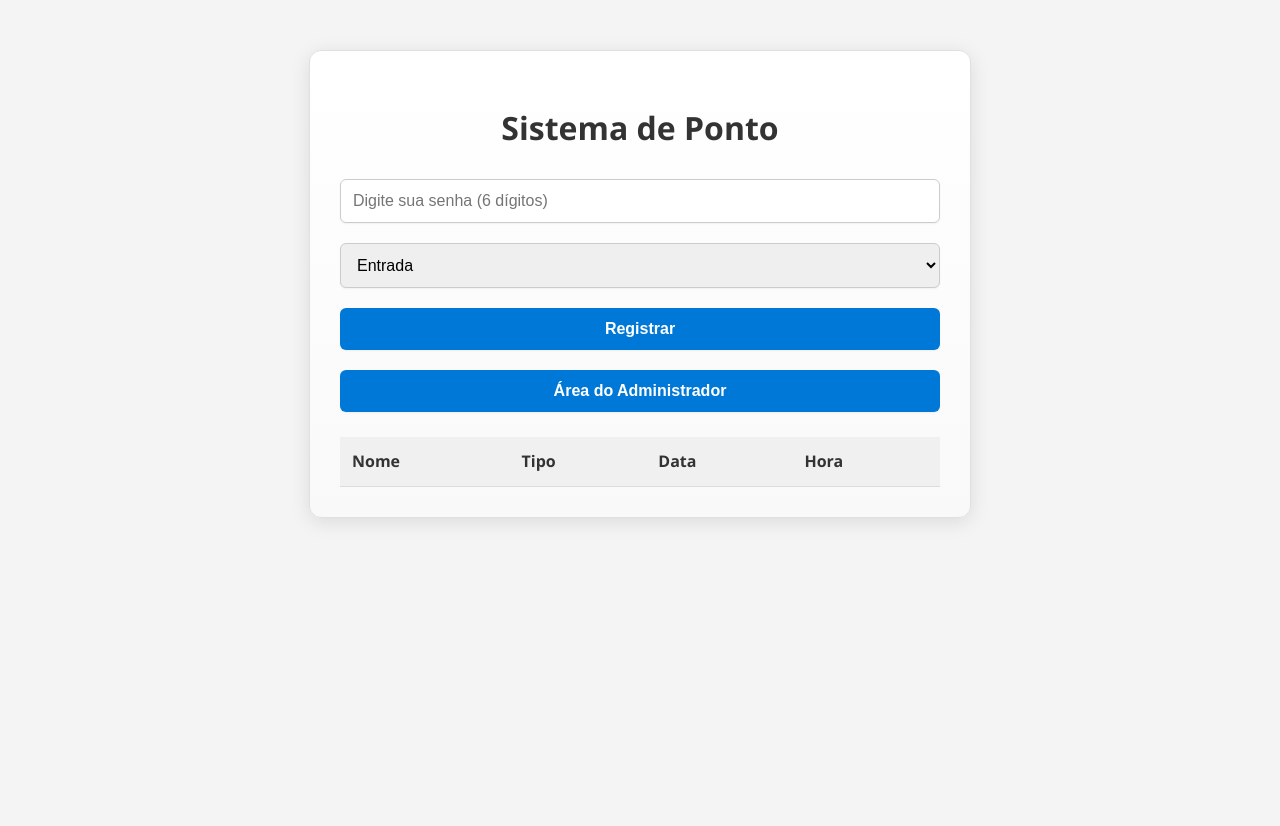
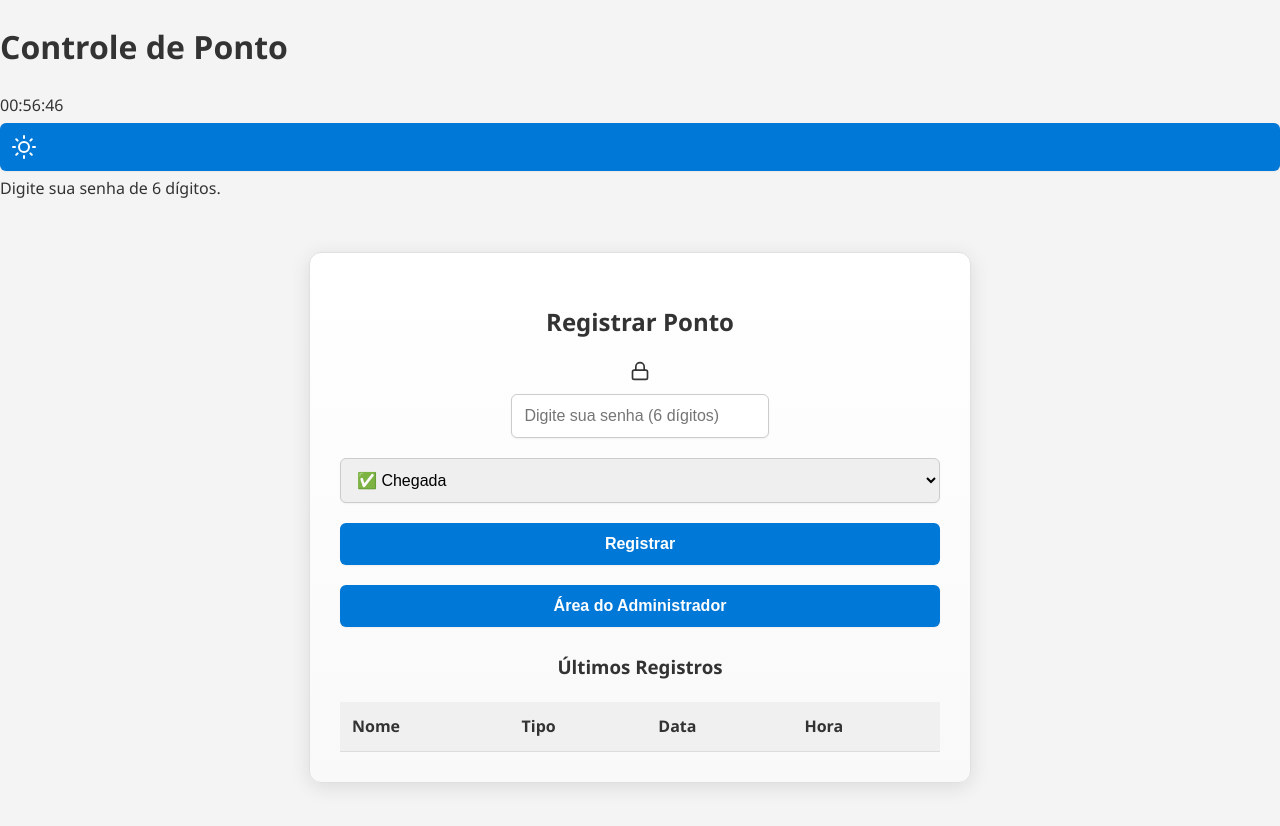
Before and after one commit to ojavaluc/Folha-de-Ponto-Msolnet, a plain HTML site: page index.html in a window 1280 px wide. Both pictures are taken after a click on the button "Registrar". Before the commit the page ends 800 px from the top, so only its background shows below. Drawn offline with Linux system fonts and the light colour scheme.

Commit message:
Update index.html

```diff
--- a/index.html
+++ b/index.html
@@ -2,23 +2,51 @@
 <html lang="pt-BR">
 <head>
   <meta charset="UTF-8" />
-  <title>Sistema de Ponto</title>
+  <meta name="viewport" content="width=device-width, initial-scale=1.0">
+  <title>Controle de Ponto</title>
+
+  <link rel="preconnect" href="https://fonts.googleapis.com">
+  <link rel="preconnect" href="https://fonts.gstatic.com" crossorigin>
+  <link href="https://fonts.googleapis.com/css2?family=Poppins:wght@400;500;600&display=swap" rel="stylesheet">
+
   <link rel="stylesheet" href="style.css" />
 </head>
 <body>
+
+  <header>
+    <div class="header-container">
+      <h1>Controle de Ponto</h1>
+      <div class="header-right">
+        <div id="clock">00:00:00</div>
+        <button id="theme-toggle">
+          <svg id="theme-icon-sun" xmlns="http://www.w3.org/2000/svg" width="24" height="24" viewBox="0 0 24 24" fill="none" stroke="currentColor" stroke-width="2" stroke-linecap="round" stroke-linejoin="round"><circle cx="12" cy="12" r="5"></circle><line x1="12" y1="1" x2="12" y2="3"></line><line x1="12" y1="21" x2="12" y2="23"></line><line x1="4.22" y1="4.22" x2="5.64" y2="5.64"></line><line x1="18.36" y1="18.36" x2="19.78" y2="19.78"></line><line x1="1" y1="12" x2="3" y2="12"></line><line x1="21" y1="12" x2="23" y2="12"></line><line x1="4.22" y1="19.78" x2="5.64" y2="18.36"></line><line x1="18.36" y1="5.64" x2="19.78" y2="4.22"></line></svg>
+          <svg id="theme-icon-moon" xmlns="http://www.w3.org/2000/svg" width="24" height="24" viewBox="0 0 24 24" fill="none" stroke="currentColor" stroke-width="2" stroke-linecap="round" stroke-linejoin="round" style="display: none;"><path d="M21 12.79A9 9 0 1 1 11.21 3 7 7 0 0 0 21 12.79z"></path></svg>
+        </button>
+      </div>
+    </div>
+  </header>
+
+  <div id="feedback-message" class="feedback hidden"></div>
+
   <div class="container">
-    <h1>Sistema de Ponto</h1>
-
+    <h2>Registrar Ponto</h2>
     <div class="form">
+      <div class="input-wrapper">
+        <svg xmlns="http://www.w3.org/2000/svg" width="20" height="20" viewBox="0 0 24 24" fill="none" stroke="currentColor" stroke-width="2" stroke-linecap="round" stroke-linejoin="round"><rect x="3" y="11" width="18" height="11" rx="2" ry="2"></rect><path d="M7 11V7a5 5 0 0 1 10 0v4"></path></svg>
         <input type="password" id="senha" placeholder="Digite sua senha (6 dígitos)" maxlength="6" />
+      </div>
       <select id="tipo">
-        <option value="Entrada">Entrada</option>
-        <option value="Saída">Saída</option>
+        <option value="Chegada">✅ Chegada</option>
+        <option value="Saída para Almoço">🍽️ Saída para Almoço</option>
+        <option value="Volta do Almoço"> वापस Volta do Almoço</option>
+        <option value="Fim do Expediente">🏁 Fim do Expediente</option>
       </select>
       <button onclick="registrarPonto()">Registrar</button>
-      <button onclick="acessarAdmin()">Área do Administrador</button>
+      <button onclick="acessarAdmin()" class="btn-secondary">Área do Administrador</button>
     </div>
 
+    <h3 class="table-title">Últimos Registros</h3>
+    <div class="table-wrapper">
       <table id="tabela">
         <thead>
           <tr>
@@ -31,24 +59,66 @@
         <tbody></tbody>
       </table>
     </div>
+  </div>
 
   <script>
     const registros = JSON.parse(localStorage.getItem('registros')) || [];
     const funcionarios = JSON.parse(localStorage.getItem('funcionarios')) || [];
+
+    // --- NOVAS FUNÇÕES DE INTERFACE ---
+
+    // Função para mostrar feedback na tela
+    function showFeedback(message, type = 'success') {
+      const feedbackEl = document.getElementById('feedback-message');
+      feedbackEl.textContent = message;
+      feedbackEl.className = `feedback ${type}`; // Remove 'hidden' e adiciona tipo
+
+      // Esconde a mensagem após 4 segundos
+      setTimeout(() => {
+        feedbackEl.className = 'feedback hidden';
+      }, 4000);
+    }
+
+    // Função para o relógio digital
+    function updateClock() {
+      const clockEl = document.getElementById('clock');
+      if(clockEl) {
+        clockEl.textContent = new Date().toLocaleTimeString('pt-BR');
+      }
+    }
+
+    // Tema Escuro (Dark Mode)
+    const themeToggle = document.getElementById('theme-toggle');
+    const sunIcon = document.getElementById('theme-icon-sun');
+    const moonIcon = document.getElementById('theme-icon-moon');
+
+    const applyTheme = (theme) => {
+      document.body.className = theme;
+      sunIcon.style.display = theme === 'dark-mode' ? 'none' : 'block';
+      moonIcon.style.display = theme === 'dark-mode' ? 'block' : 'none';
+    };
+
+    themeToggle.addEventListener('click', () => {
+      const newTheme = document.body.className === 'dark-mode' ? '' : 'dark-mode';
+      localStorage.setItem('theme', newTheme);
+      applyTheme(newTheme);
+    });
+
+    // --- FUNÇÕES PRINCIPAIS DO SISTEMA ---
 
     function registrarPonto() {
       const senha = document.getElementById('senha').value.trim();
       const tipo = document.getElementById('tipo').value;
 
       if (!senha || senha.length !== 6) {
-        alert('Digite sua senha de 6 dígitos.');
+        showFeedback('Digite sua senha de 6 dígitos.', 'error');
         return;
       }
 
       const funcionario = funcionarios.find(f => f.senha === senha);
 
       if (!funcionario) {
-        alert('Senha não encontrada. Verifique com o administrador.');
+        showFeedback('Senha não encontrada. Verifique com o administrador.', 'error');
         return;
       }
 
@@ -58,6 +128,8 @@
 
       registros.push({ nome: funcionario.nome, tipo, data, hora });
       localStorage.setItem('registros', JSON.stringify(registros));
+
+      showFeedback(`Ponto registrado com sucesso, ${funcionario.nome}!`, 'success');
       atualizarTabela();
       document.getElementById('senha').value = '';
     }
@@ -66,13 +138,13 @@
       const tbody = document.querySelector('#tabela tbody');
       tbody.innerHTML = '';
 
-      const registrosOrdenados = [...registros].reverse();
+      // Pega apenas os 10 registros mais recentes para não poluir a tela
+      const registrosRecentes = [...registros].reverse().slice(0, 10);
 
-      registrosOrdenados.forEach(r => {
-        const icone = r.tipo === 'Entrada' ? '🔓' : '🔒';
+      registrosRecentes.forEach(r => {
         const linha = `<tr>
           <td>${r.nome}</td>
-          <td>${icone} ${r.tipo}</td>
+          <td>${r.tipo}</td>
           <td>${r.data}</td>
           <td>${r.hora}</td>
         </tr>`;
@@ -84,7 +156,17 @@
       window.location.href = 'login.html';
     }
 
+    // --- INICIALIZAÇÃO ---
+    document.addEventListener('DOMContentLoaded', () => {
+        // Carrega o tema salvo
+        const savedTheme = localStorage.getItem('theme') || '';
+        applyTheme(savedTheme);
+
+        // Atualiza a tabela e o relógio
         atualizarTabela();
+        setInterval(updateClock, 1000);
+        updateClock(); // Primeira chamada imediata
+    });
   </script>
 </body>
 </html>
```
Lines whose indentation alone changed are shown as unchanged.
